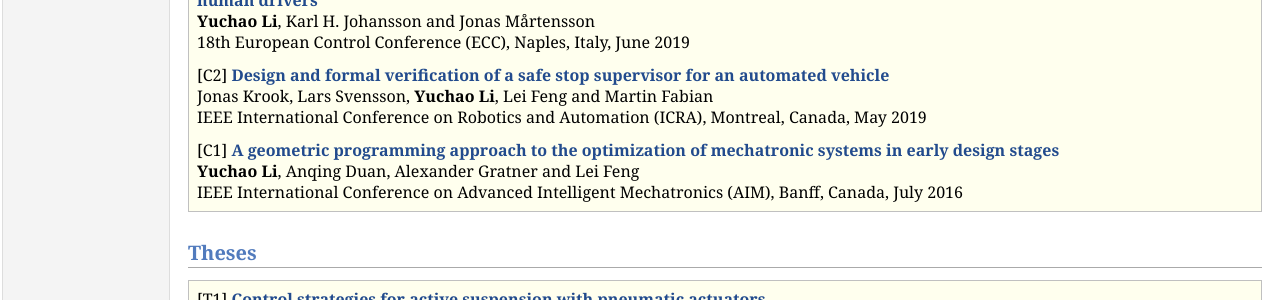
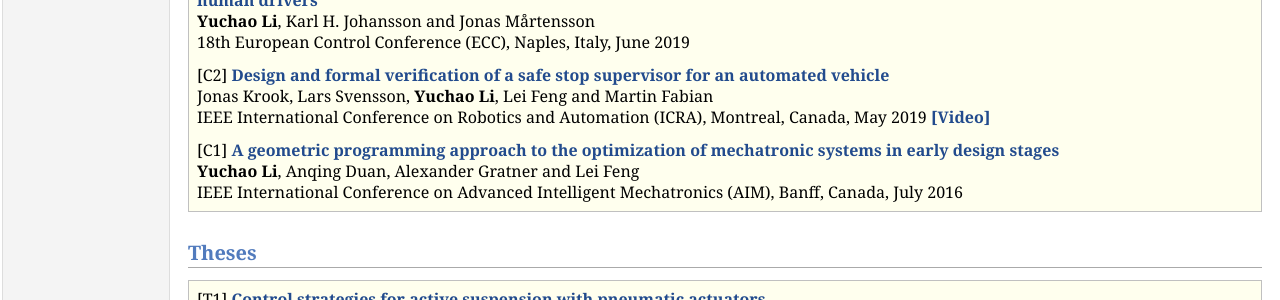
Before and after one commit to yuchaotaigu/yuchaotaigu.github.io, a Jekyll site: the page research.html, which Jekyll copies as it is, in a window 1280 px wide. Shown: the part 584-884 px from the top of the page. Built offline with Jekyll 4.4.1, drawn with Linux system fonts in a browser that asks for light colours; comment, search, counter and statistics services are not loaded.

Commit message:
icra video

```diff
--- a/research.html
+++ b/research.html
@@ -54,7 +54,7 @@ Hanxiao Liu, <b>Yuchao Li</b>, Jonas Mårtensson, Lihua Xie and Karl H. Johansso
 18th European Control Conference (ECC), Naples, Italy, June 2019 </p>
 <p>[C2] <a href="https://ieeexplore.ieee.org/document/8793636"><b>Design and formal verification of a safe stop supervisor for an automated vehicle</b></a> <br />
   Jonas Krook, Lars Svensson, <b>Yuchao Li</b>, Lei Feng and Martin Fabian<br />
-IEEE International Conference on Robotics and Automation (ICRA), Montreal, Canada, May 2019</p>
+IEEE International Conference on Robotics and Automation (ICRA), Montreal, Canada, May 2019 <a href="https://vimeo.com/319427372"><b>[Video]</b></a><br /></p>
 <p>[C1] <a href="https://ieeexplore.ieee.org/abstract/document/7576958"><b>A geometric programming approach to the optimization of mechatronic systems in early design stages</b></a><br />
   <b>Yuchao Li</b>, Anqing Duan, Alexander Gratner and Lei Feng  <br />
 IEEE International Conference on Advanced Intelligent Mechatronics (AIM), Banff, Canada, July 2016</p>
```
